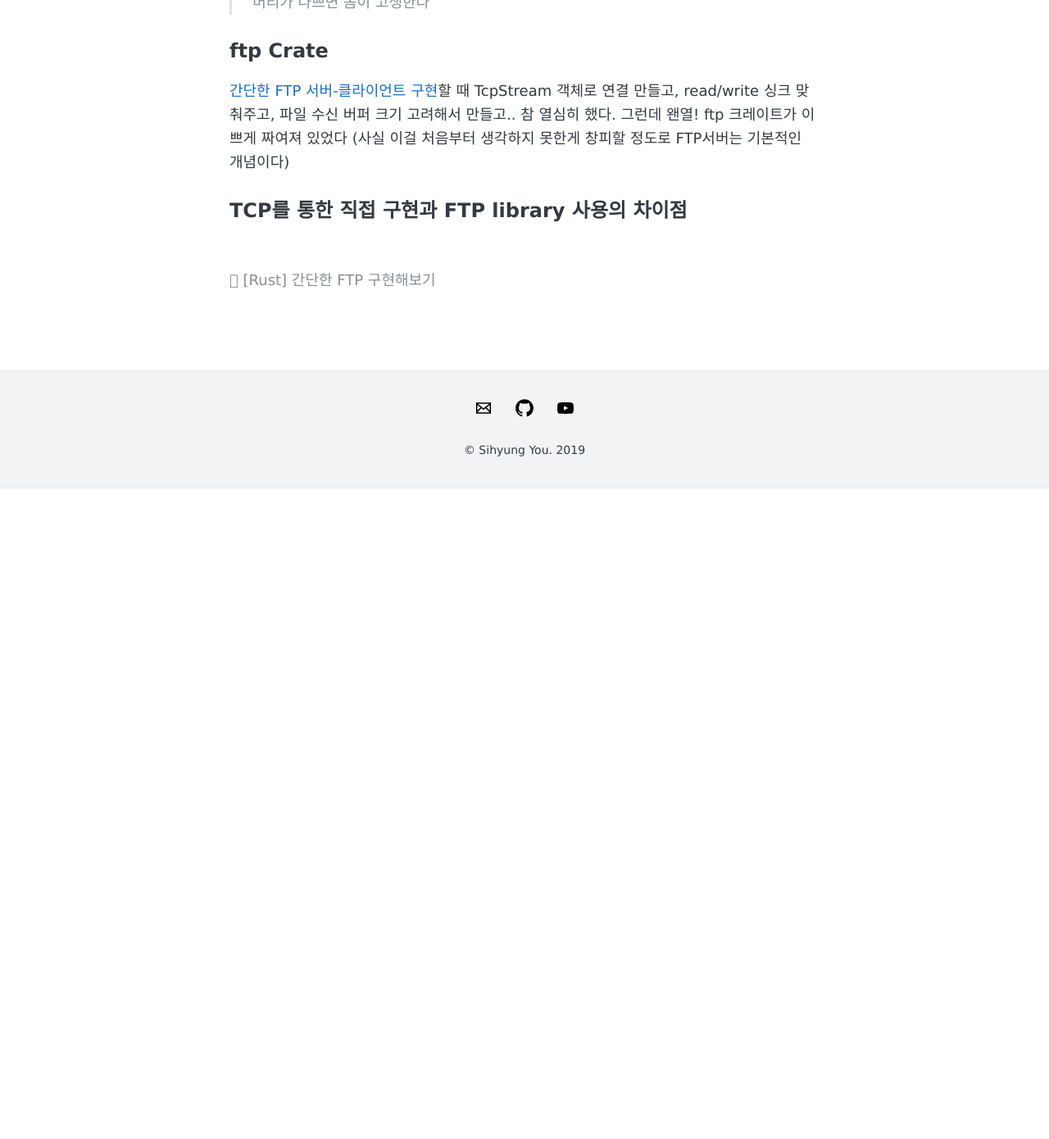
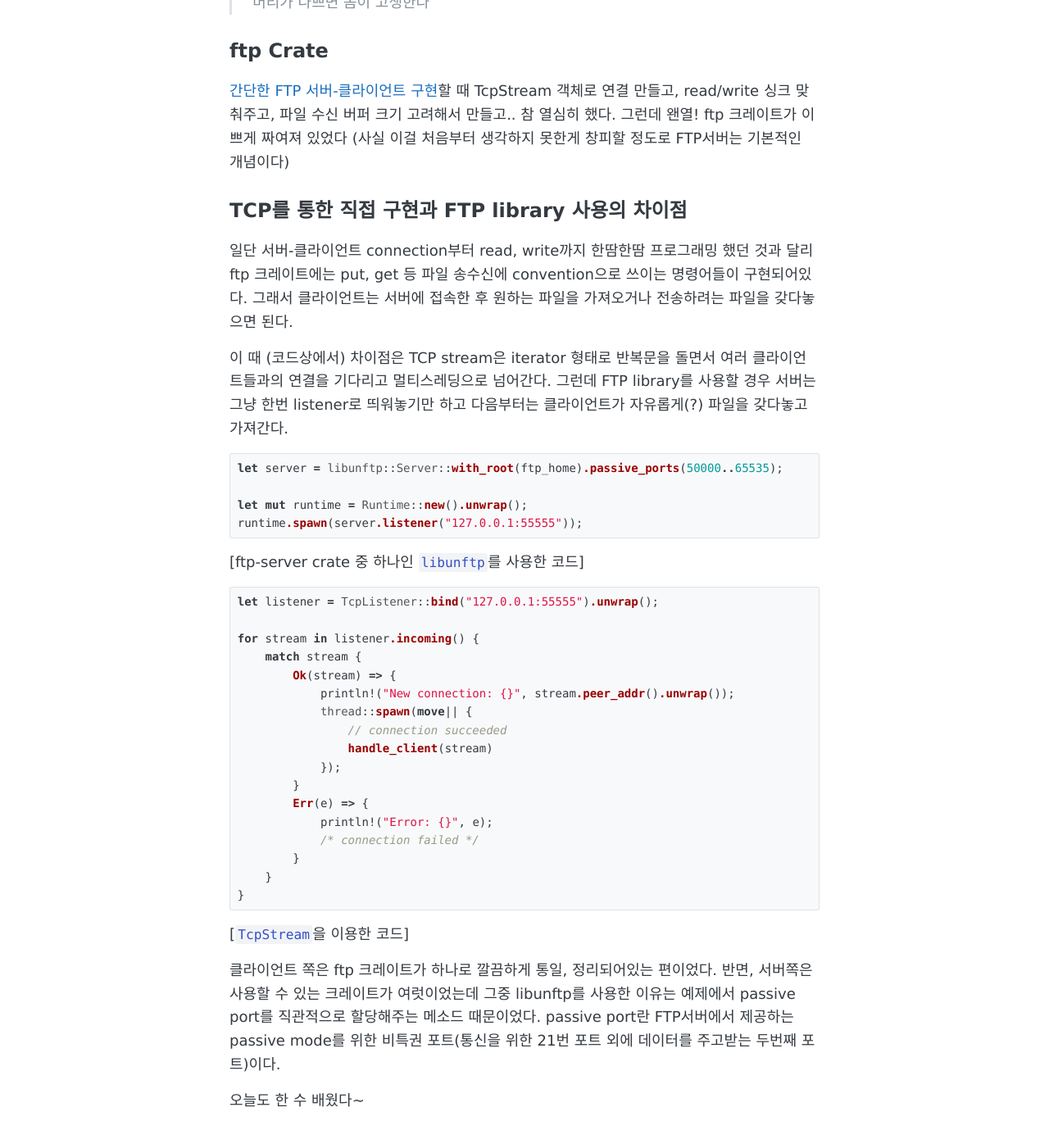
Before and after one commit to sihyungyou/sihyungyou.github.io, a Jekyll site: the page built from _posts/2020-02-14-FTPcrate.md, in a window 1280 px wide and 1400 px high, scrolled down 270 px. Shown: the top 1390 px of the window at 82% size. Built offline with Jekyll 4.4.1, drawn with Linux system fonts in a browser that asks for light colours; comment, search, counter and statistics services are not loaded; before the commit the page ends 900 px from its top, so only the background shows below that.

Commit message:
FTP Library

```diff
--- a/_posts/2020-02-14-FTPcrate.md
+++ b/_posts/2020-02-14-FTPcrate.md
@@ -11,3 +11,39 @@ comments: true
 [간단한 FTP 서버-클라이언트 구현](https://sihyungyou.github.io/FTPwRust/)할 때 TcpStream 객체로 연결 만들고, read/write 싱크 맞춰주고, 파일 수신 버퍼 크기 고려해서 만들고.. 참 열심히 했다. 그런데 왠열! ftp 크레이트가 이쁘게 짜여져 있었다 (사실 이걸 처음부터 생각하지 못한게 창피할 정도로 FTP서버는 기본적인 개념이다)
 
 ## TCP를 통한 직접 구현과 FTP library 사용의 차이점
+일단 서버-클라이언트 connection부터 read, write까지 한땀한땀 프로그래밍 했던 것과 달리 ftp 크레이트에는 put, get 등 파일 송수신에 convention으로 쓰이는 명령어들이 구현되어있다. 그래서 클라이언트는 서버에 접속한 후 원하는 파일을 가져오거나 전송하려는 파일을 갖다놓으면 된다.
+
+이 때 (코드상에서) 차이점은 TCP stream은 iterator 형태로 반복문을 돌면서 여러 클라이언트들과의 연결을 기다리고 멀티스레딩으로 넘어간다. 그런데 FTP library를 사용할 경우 서버는 그냥 한번 listener로 띄워놓기만 하고 다음부터는 클라이언트가 자유롭게(?) 파일을 갖다놓고 가져간다.
+
+~~~rust
+let server = libunftp::Server::with_root(ftp_home).passive_ports(50000..65535);
+
+let mut runtime = Runtime::new().unwrap();
+runtime.spawn(server.listener("127.0.0.1:55555"));
+~~~
+[ftp-server crate 중 하나인 `libunftp`를 사용한 코드]
+
+~~~rust
+let listener = TcpListener::bind("127.0.0.1:55555").unwrap();
+
+for stream in listener.incoming() {
+    match stream {
+        Ok(stream) => {
+            println!("New connection: {}", stream.peer_addr().unwrap());
+            thread::spawn(move|| {
+                // connection succeeded
+                handle_client(stream)
+            });
+        }
+        Err(e) => {
+            println!("Error: {}", e);
+            /* connection failed */
+        }
+    }
+}
+~~~
+[`TcpStream`을 이용한 코드]
+
+클라이언트 쪽은 ftp 크레이트가 하나로 깔끔하게 통일, 정리되어있는 편이었다. 반면, 서버쪽은 사용할 수 있는 크레이트가 여럿이었는데 그중 libunftp를 사용한 이유는 예제에서 passive port를 직관적으로 할당해주는 메소드 때문이었다. passive port란 FTP서버에서 제공하는 passive mode를 위한 비특권 포트(통신을 위한 21번 포트 외에 데이터를 주고받는 두번째 포트)이다.
+
+오늘도 한 수 배웠다~
```
